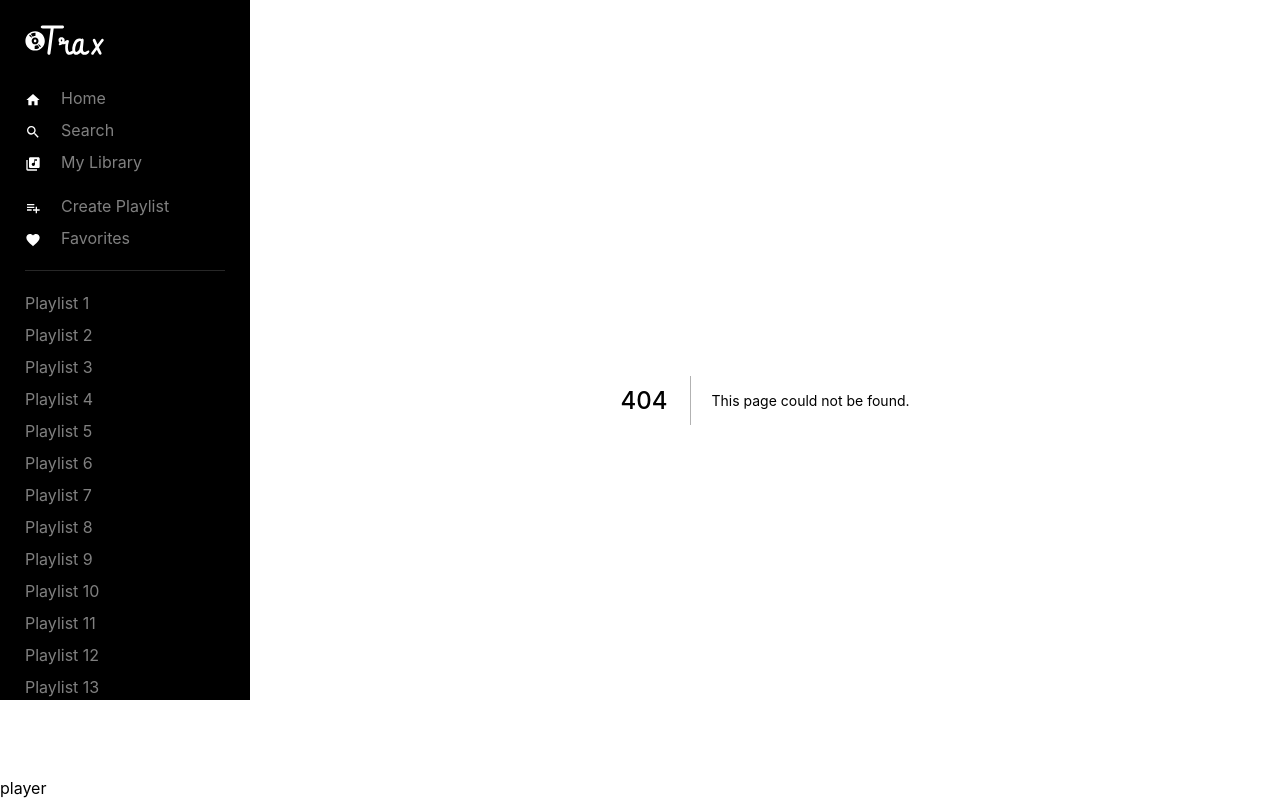
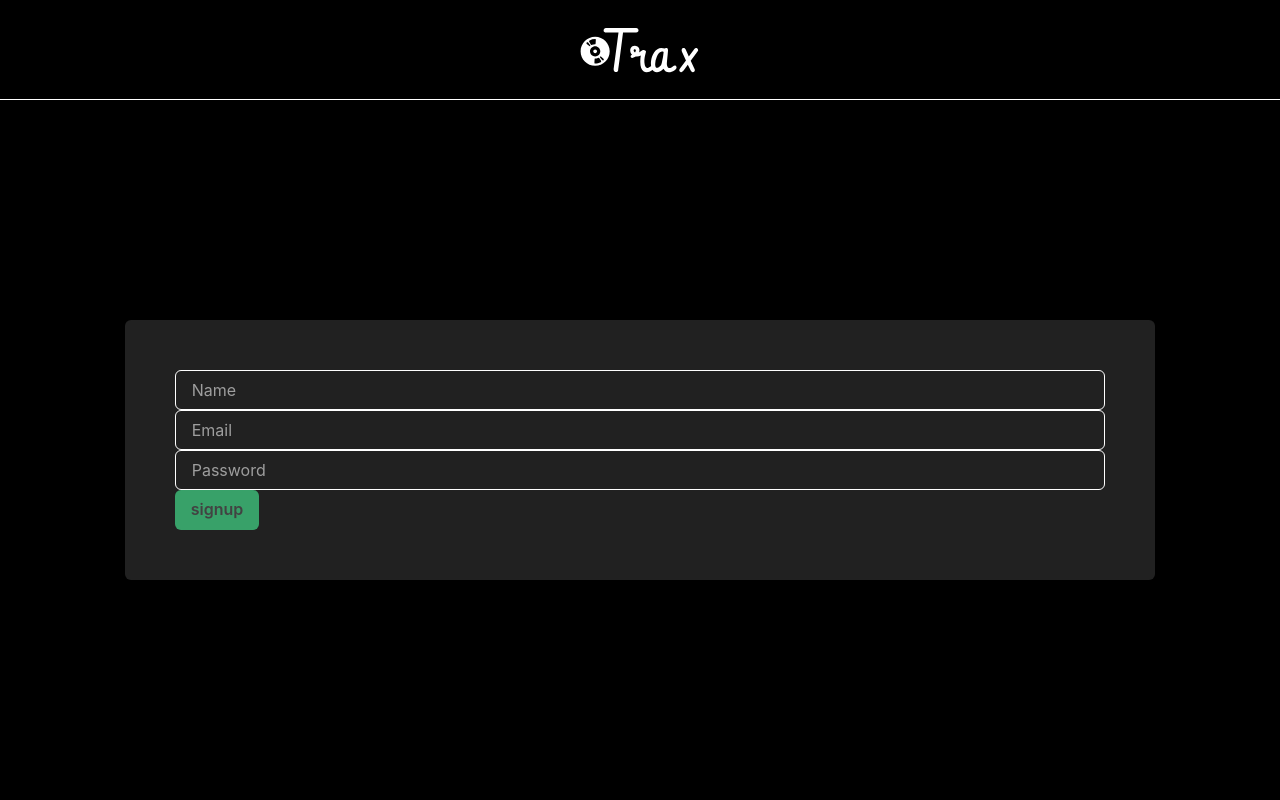
Before and after one commit to areasflavio/tracks, a Next.js app: page /signup in a window 1280 px wide. Before the commit this address had no page. Built offline with nearby package versions, Linux system fonts and the light colour scheme.

Commit message:
feat: create authForm and auth pages

```diff
--- /dev/null
+++ b/components/authForm.tsx
@@ -0,0 +1,84 @@
+import { Box, Button, Flex, Input } from '@chakra-ui/react';
+import NextImage from 'next/image';
+import { useRouter } from 'next/router';
+import { FC, FormEvent, useState } from 'react';
+import { useSWRConfig } from 'swr';
+import { auth } from '../lib/mutations';
+
+export const AuthForm: FC<{ mode: 'signin' | 'signup' }> = ({ mode }) => {
+  const [name, setName] = useState('');
+  const [email, setEmail] = useState('');
+  const [password, setPassword] = useState('');
+  const [isLoading, setIsLoading] = useState(false);
+  const route = useRouter();
+
+  const handleSubmit = async (e: FormEvent) => {
+    e.preventDefault();
+    setIsLoading(true);
+
+    try {
+      const formData = {
+        email,
+        password,
+      };
+
+      if (mode === 'signup')
+        Object.defineProperty(formData, 'name', {
+          value: name,
+        });
+
+      await auth(mode, formData);
+
+      route.push('/');
+    } catch (err) {
+      console.error(err);
+      setIsLoading(false);
+    }
+  };
+
+  return (
+    <Box h="100vh" w="100vw" bg="black" color="white">
+      <Flex
+        justify="center"
+        align="center"
+        h="100px"
+        borderBottom="1px solid white"
+      >
+        <NextImage src="/logo.svg" height={60} width={120} />
+      </Flex>
+
+      <Flex justify="center" align="center" h="calc(100vh - 100px)">
+        <Box p="50px" borderRadius="6px" bg="gray.900">
+          <form onSubmit={handleSubmit}>
+            {mode === 'signup' && (
+              <Input
+                type="text"
+                placeholder="Name"
+                onChange={e => setName(e.target.value)}
+              />
+            )}
+            <Input
+              type="email"
+              placeholder="Email"
+              onChange={e => setEmail(e.target.value)}
+            />
+            <Input
+              type="password"
+              placeholder="Password"
+              onChange={e => setPassword(e.target.value)}
+            />
+
+            <Button
+              type="submit"
+              bg="green.500"
+              _hover={{ bg: 'green.300' }}
+              isLoading={isLoading}
+            >
+              {mode}
+            </Button>
+          </form>
+        </Box>
+      </Flex>
+    </Box>
+  );
+};
--- a/lib/fetcher.ts
+++ b/lib/fetcher.ts
@@ -5,6 +5,6 @@ export const fetcher = (url: string, data = undefined) => {
     headers: {
       'Content-Type': 'application/json',
     },
-    body: JSON.stringify(data),
+    body: JSON.stringify(data, ['email', 'name', 'password']),
   });
 };
--- a/pages/_app.tsx
+++ b/pages/_app.tsx
@@ -31,14 +31,18 @@ const theme = extendTheme({
   },
 });
 
-function MyApp({ Component, pageProps }) {
+const MyApp = ({ Component, pageProps }) => {
   return (
     <ChakraProvider theme={theme}>
-      <PlayerLayout>
+      {Component.authPage ? (
         <Component {...pageProps} />
-      </PlayerLayout>
+      ) : (
+        <PlayerLayout>
+          <Component {...pageProps} />
+        </PlayerLayout>
+      )}
     </ChakraProvider>
   );
-}
+};
 
 export default MyApp;
--- a/pages/api/signin.ts
+++ b/pages/api/signin.ts
@@ -4,6 +4,9 @@ import jwt from 'jsonwebtoken';
 import { NextApiRequest, NextApiResponse } from 'next';
 
 import { prismaClient } from '../../lib/prisma';
+
+const customCookie = process.env.ACCESS_TOKEN_COOKIE;
+const jwtSecret = process.env.JWT_SECRET;
 
 export default async (req: NextApiRequest, res: NextApiResponse) => {
   const { email, password } = req.body;
@@ -30,7 +33,7 @@ export default async (req: NextApiRequest, res: NextApiResponse) => {
       id: user.id,
       time: Date.now(),
     },
-    process.env.JWT_SECRET,
+    jwtSecret,
     {
       expiresIn: '8h',
     }
@@ -38,7 +41,7 @@ export default async (req: NextApiRequest, res: NextApiResponse) => {
 
   res.setHeader(
     'Set-Cookie',
-    cookie.serialize('TRACKS_ACCESS_TOKEN', token, {
+    cookie.serialize(customCookie, token, {
       httpOnly: true,
       maxAge: 60 * 60 * 8, // 8h
       path: '/',
--- a/pages/api/signup.ts
+++ b/pages/api/signup.ts
@@ -4,6 +4,9 @@ import jwt from 'jsonwebtoken';
 import { NextApiRequest, NextApiResponse } from 'next';
 
 import { prismaClient } from '../../lib/prisma';
+
+const customCookie = process.env.ACCESS_TOKEN_COOKIE;
+const jwtSecret = process.env.JWT_SECRET;
 
 export default async (req: NextApiRequest, res: NextApiResponse) => {
   const salt = bcrypt.genSaltSync();
@@ -29,7 +32,7 @@ export default async (req: NextApiRequest, res: NextApiResponse) => {
       id: user.id,
       time: Date.now(),
     },
-    process.env.JWT_SECRET,
+    jwtSecret,
     {
       expiresIn: '8h',
     }
@@ -37,9 +40,9 @@ export default async (req: NextApiRequest, res: NextApiResponse) => {
 
   res.setHeader(
     'Set-Cookie',
-    cookie.serialize('TRACKS_ACCESS_TOKEN', token, {
+    cookie.serialize(customCookie, token, {
       httpOnly: true,
-      maxAge: 60 * 60 * 8, //8h
+      maxAge: 60 * 60 * 8, // 8h
       path: '/',
       sameSite: 'lax',
       secure: process.env.NODE_ENV === 'production',
--- a/pages/index.tsx
+++ b/pages/index.tsx
@@ -1,3 +1,5 @@
-export default function Home() {
+const Home = () => {
   return <div>Home</div>;
-}
+};
+
+export default Home;
--- /dev/null
+++ b/pages/signup.tsx
@@ -0,0 +1,9 @@
+import { AuthForm } from '../components/authForm';
+
+const SignUp = () => {
+  return <AuthForm mode="signup" />;
+};
+
+SignUp.authPage = true;
+
+export default SignUp;
```
Also changed, not shown: pages/signin.tsx (added, +9 -0 lines), 2 other files (tests, documents, lock files or other folders).
